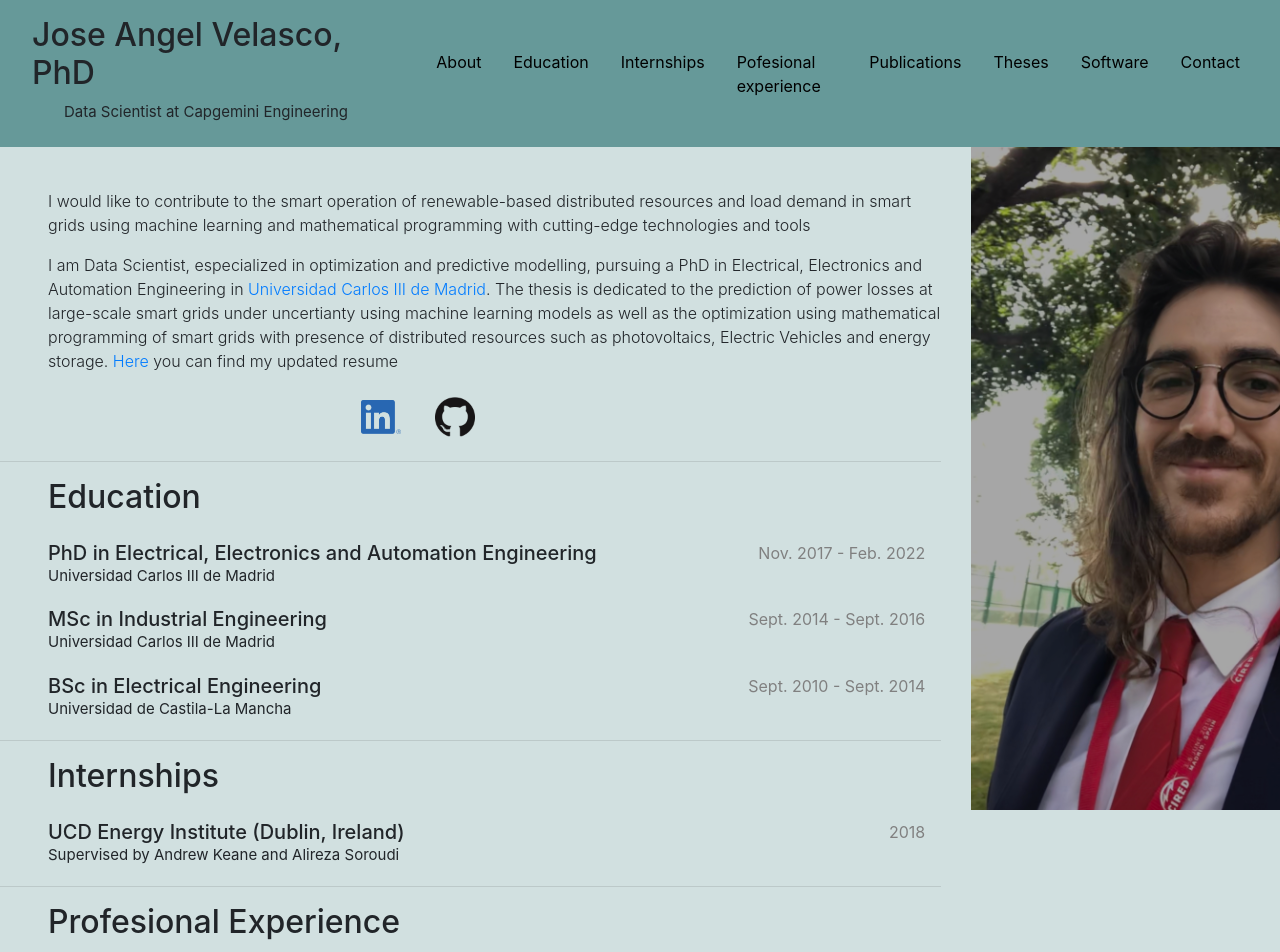
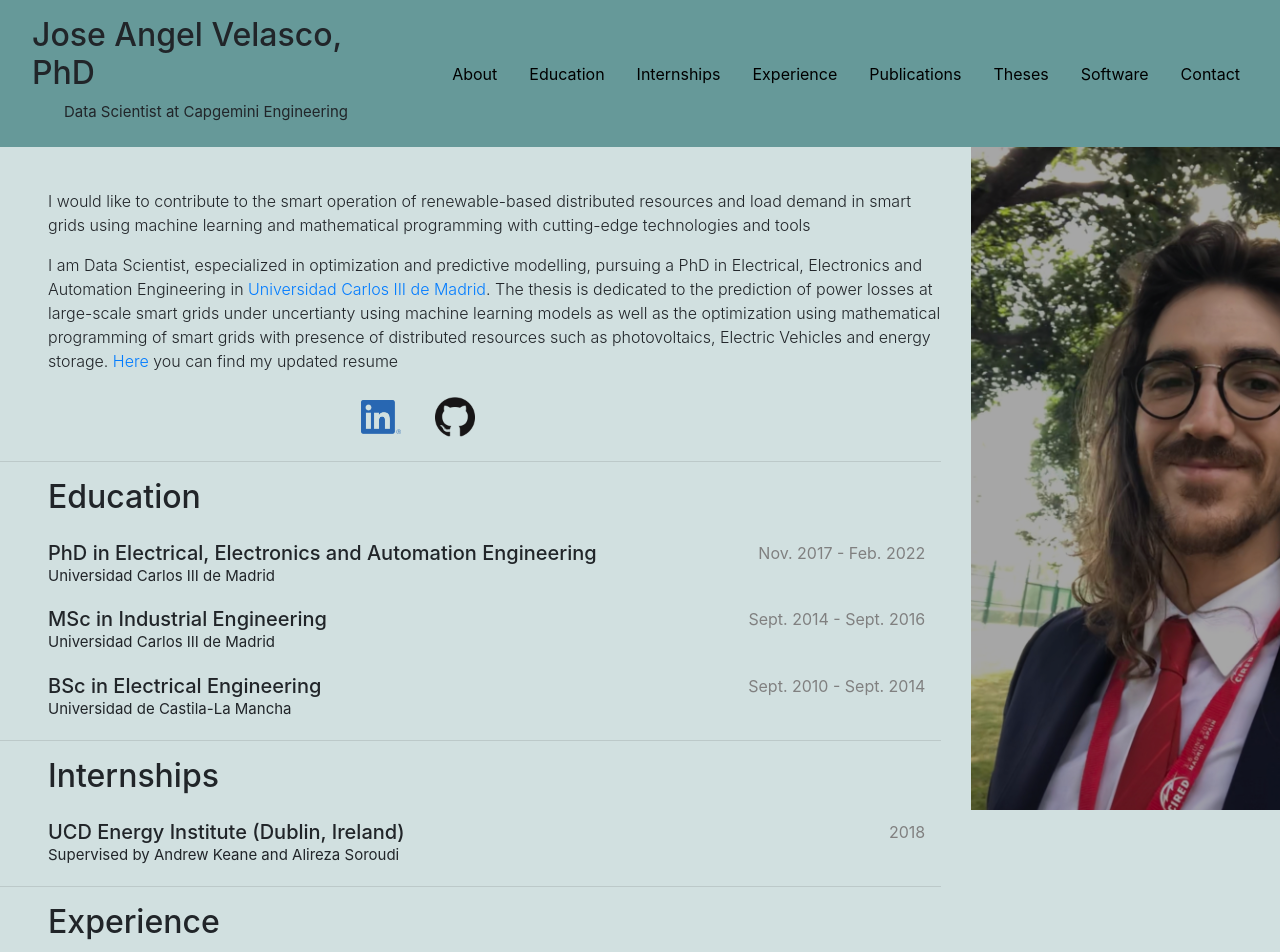
Before and after one commit to joanvelro/joanvelro.github.io, a plain HTML site: page index.html in a window 1280 px wide. Shown: the top 952 px of the page. Drawn offline with nearby package versions, Linux system fonts and the light colour scheme.

Commit message:
Update index.html

```diff
--- a/index.html
+++ b/index.html
@@ -39,7 +39,7 @@
 					<a class="nav-link" href="#internships">Internships</a>
 					</li>
 					<li class="nav-item">
-					<a class="nav-link" href="#Pofesional experience">Pofesional experience</a>
+					<a class="nav-link" href="#experience">Experience</a>
 					</li>
 					<li class="nav-item">
 					<a class="nav-link" href="#publications">Publications</a>
@@ -172,9 +172,9 @@
 
 
 				     <!-- Profesional Exerience-->
-				    <section class="resume-section mysection" id="Pofesional experience">
+				    <section class="resume-section mysection" id="experience">
 		          <div class="resume-section-content">
-		          <h2 class="mb-4 ml-5 mt-3">Profesional Experience</h2>
+		          <h2 class="mb-4 ml-5 mt-3">Experience</h2>
 		             <div class="d-flex flex-column flex-md-row justify-content-between mb-1 ml-5 mr-3">
 		                        <div class="flex-grow-1">
 		                            <h5 class="mb-0"> Capgemini Engineering </h5>
@@ -298,8 +298,8 @@
 		                	<div class="d-flex flex-column flex-md-row justify-content-between mb-5 ml-5 mr-3">
 		                        <div class="flex-grow-1">
 		                            <ul class="fa-ul">
-									<li><i class="fa-li fa fa-minus mt-1" style="color:#696969"></i><p class="mb-0" style="font-size: 17px">Power Flow Methodology for Smart Grids</p>
-									<p class="mb-0" style="color: #808080;">Jose Angel Velasco <b style="font-size: 15px; color: #000000">MsC Project (Sept, 2016).</b></p>
+									<li><i class="fa-li fa fa-minus mt-1" style="color:#696969"></i><p class="mb-0" style="font-size: 17px">Power Losses Estimation Methodology in Smart Grids</p>
+									<p class="mb-0" style="color: #808080;">Jose Angel Velasco <b style="font-size: 15px; color: #000000">M.Sc. Thesis (Sept, 2016).</b></p>
 									</li>
 									</ul>
 		                        </div>
```
